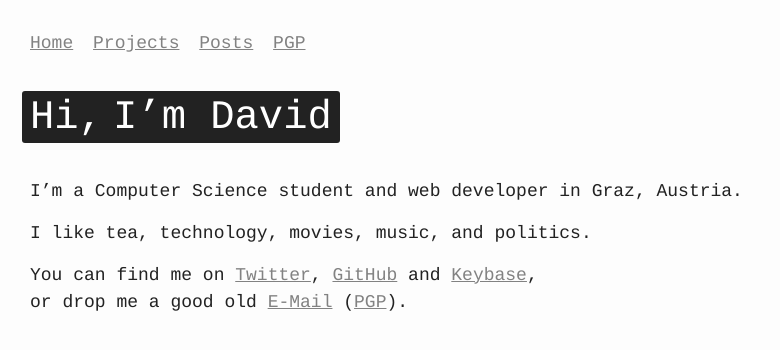
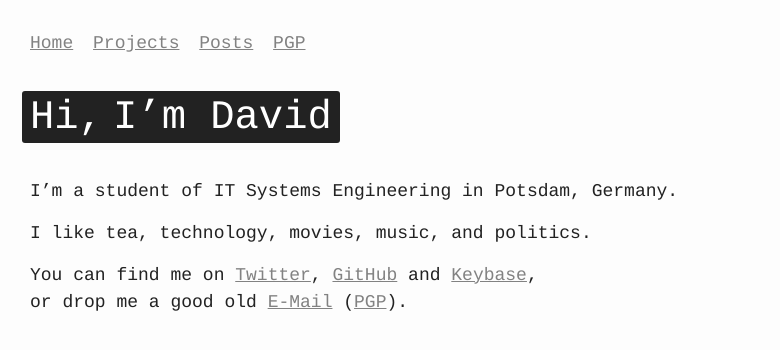
Before and after one commit to davidrauch/davidrauch.at, a Jekyll site: the page built from index.md, in a window 1280 px wide. Shown: the top 350 px of the page, without its empty margins (0-780 px from the left). Built offline with Jekyll 4.4.1, drawn with Linux system fonts in a browser that asks for light colours.

Commit message:
Updated bio

```diff
--- a/index.md
+++ b/index.md
@@ -3,7 +3,7 @@ layout: page
 title: Hi, I’m David
 ---
 
-I’m a Computer Science student and web developer in Graz, Austria.
+I’m a student of IT Systems Engineering in Potsdam, Germany.
 
 I like tea, technology, movies, music, and politics.
 
```
